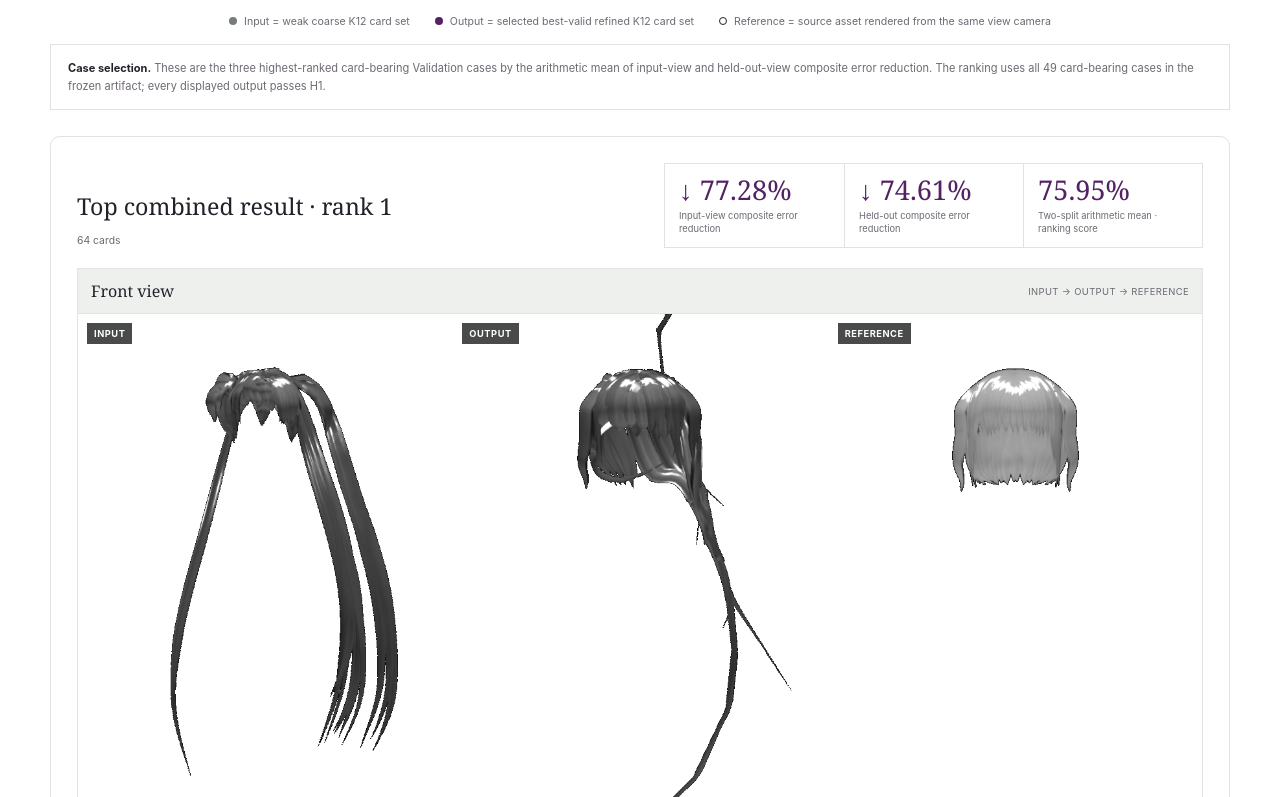
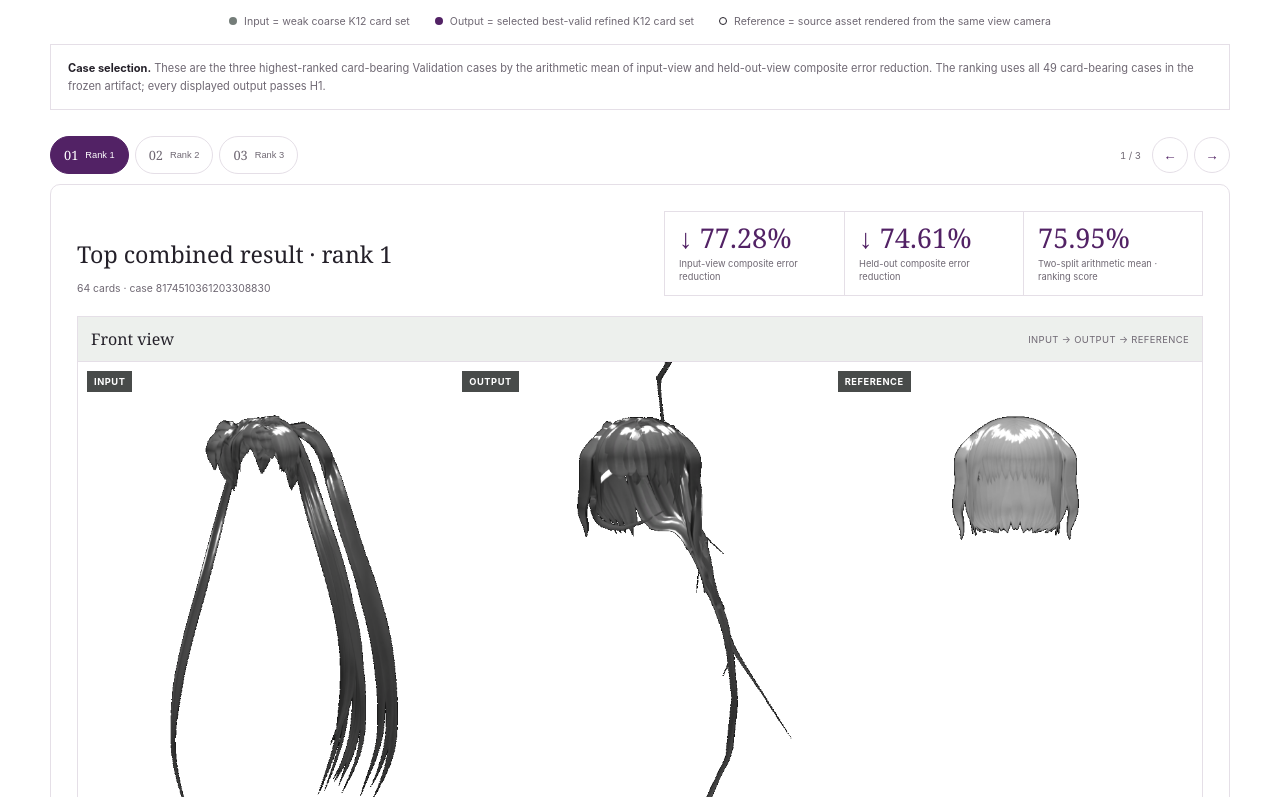
Before and after one commit to Xinyi-0916/research-site, a React (Vite) app: page / in a window 1280 px wide. Shown: the part 4843-5640 px from the top of the page. Built offline with nearby package versions, Linux system fonts and the light colour scheme.

Commit message:
Turn visual results into case carousel

```diff
--- a/src/ResearchSite.jsx
+++ b/src/ResearchSite.jsx
@@ -1,4 +1,4 @@
-import { useEffect, useRef } from 'react'
+import { useEffect, useRef, useState } from 'react'
 import { evaluation, findings, limitations, overviewDemonstration, person, project, rendererDemonstration, sections } from './data/siteData'
 
 const Arrow = () => <span aria-hidden="true">↗</span>
@@ -63,14 +63,23 @@ function OverviewDemonstration() {
 }
 
 function RefinerVisualResults() {
+  const [activeDemo, setActiveDemo] = useState(0)
+  const demo = evaluation.demonstrations[activeDemo]
+  const moveDemo = (direction) => setActiveDemo((current) => (current + direction + evaluation.demonstrations.length) % evaluation.demonstrations.length)
   return (
     <div className="refiner-visual-results" id="demonstrations">
       <h3 className="subsection-title">Visual results</h3>
       <p className="subsection-note">Each example uses the same two input cameras—Front and Side (right)—for a direct, consistent comparison.</p>
       <div className="input-output-key"><span><i className="weak-dot" /> Input = weak coarse K12 card set</span><span><i className="refined-dot" /> Output = selected best-valid refined K12 card set</span><span><i className="gt-dot" /> Reference = source asset rendered from the same view camera</span></div>
       <p className="demonstration-selection"><strong>Case selection.</strong> {evaluation.demonstrationSelection}</p>
-      <div className="demo-list">
-        {evaluation.demonstrations.map((demo) => <article className="demo-case" key={demo.caseId}><header><div><h3>{demo.label}</h3><span className="card-count">{demo.cards}</span></div><div className="case-reductions"><div><strong>↓ {demo.reductions.input}</strong><span>Input-view composite error reduction</span></div><div><strong>↓ {demo.reductions.heldout}</strong><span>Held-out composite error reduction</span></div><div><strong>{demo.reductions.combined}</strong><span>Two-split arithmetic mean · ranking score</span></div></div></header><div className="pair-grid">{demo.pairs.map((pair) => <ComparisonPair key={pair.view} pair={pair} />)}</div></article>)}
+      <div className="demo-carousel">
+        <div className="carousel-toolbar">
+          <div className="carousel-tabs" role="tablist" aria-label="Select a visual result case">
+            {evaluation.demonstrations.map((item, index) => <button type="button" role="tab" aria-selected={index === activeDemo} className={index === activeDemo ? 'active' : ''} onClick={() => setActiveDemo(index)} key={item.caseId}><b>{String(index + 1).padStart(2, '0')}</b><span>Rank {index + 1}</span></button>)}
+          </div>
+          <div className="carousel-controls"><span>{activeDemo + 1} / {evaluation.demonstrations.length}</span><button type="button" onClick={() => moveDemo(-1)} aria-label="Previous visual result">←</button><button type="button" onClick={() => moveDemo(1)} aria-label="Next visual result">→</button></div>
+        </div>
+        <article className="demo-case" key={demo.caseId} aria-live="polite"><header><div><h3>{demo.label}</h3><span className="card-count">{demo.cards} · case {demo.caseId}</span></div><div className="case-reductions"><div><strong>↓ {demo.reductions.input}</strong><span>Input-view composite error reduction</span></div><div><strong>↓ {demo.reductions.heldout}</strong><span>Held-out composite error reduction</span></div><div><strong>{demo.reductions.combined}</strong><span>Two-split arithmetic mean · ranking score</span></div></div></header><div className="pair-grid">{demo.pairs.map((pair) => <ComparisonPair key={pair.view} pair={pair} />)}</div></article>
       </div>
       <div className="metric-guide">
         <header><strong>How to read the view metrics</strong><span>Input → refined output</span></header>
--- a/src/styles.css
+++ b/src/styles.css
@@ -216,6 +216,19 @@ th:first-child { text-align: left; }
 .production-audit td { color: var(--green); font-weight: 700; }
 
 .demo-list { display: grid; margin-top: 26px; gap: 34px; }
+.demo-carousel { margin-top: 26px; }
+.carousel-toolbar { display: flex; margin-bottom: 10px; align-items: stretch; justify-content: space-between; gap: 16px; }
+.carousel-tabs { display: flex; gap: 6px; }
+.carousel-tabs button { display: grid; min-width: 76px; padding: 9px 13px; grid-template-columns: auto auto; align-items: center; gap: 7px; border: 1px solid var(--line); border-radius: 999px; color: var(--muted); background: var(--panel); cursor: pointer; }
+.carousel-tabs button b { font-family: var(--serif); font-size: .8rem; font-weight: 400; }
+.carousel-tabs button span { font-size: .58rem; }
+.carousel-tabs button:hover, .carousel-tabs button.active { border-color: var(--green); color: white; background: var(--green); }
+.carousel-controls { display: flex; align-items: center; gap: 6px; }
+.carousel-controls > span { margin-right: 5px; color: var(--muted); font-size: .6rem; font-variant-numeric: tabular-nums; }
+.carousel-controls button { display: grid; width: 36px; height: 36px; place-items: center; border: 1px solid var(--line); border-radius: 50%; color: var(--green); background: var(--panel); cursor: pointer; }
+.carousel-controls button:hover { border-color: var(--green); color: white; background: var(--green); }
+.demo-carousel .demo-case { animation: case-in .22s ease-out; }
+@keyframes case-in { from { opacity: .3; transform: translateY(5px); } to { opacity: 1; transform: none; } }
 .input-output-key { display: flex; margin: -18px 0 26px; flex-wrap: wrap; gap: 10px 25px; color: var(--muted); font-size: .66rem; }
 .refiner-visual-results .subsection-title { margin-top: 0; }
 .refiner-visual-results .subsection-note { margin: -10px 0 14px; color: var(--muted); font-size: .7rem; }
@@ -227,7 +240,7 @@ th:first-child { text-align: left; }
 .input-output-key .refined-dot { background: var(--green); }
 .input-output-key .gt-dot { border: 1px solid var(--ink); background: white; }
 .metric-guide { border: 1px solid var(--line); background: var(--panel); }
-.demo-list + .metric-guide { margin-top: 34px; }
+.demo-list + .metric-guide, .demo-carousel + .metric-guide { margin-top: 34px; }
 .metric-guide > header { display: flex; padding: 13px 17px; align-items: center; justify-content: space-between; gap: 18px; border-bottom: 1px solid var(--line); }
 .metric-guide > header strong { font-family: var(--serif); font-size: 1.05rem; font-weight: 400; }
 .metric-guide > header span { color: var(--muted); font-size: .62rem; }
@@ -399,6 +412,11 @@ th:first-child { text-align: left; }
   .metrics { grid-template-columns: 1fr; }
   .metrics > div + div { border-top: 1px solid var(--line); border-left: 0; }
   .demo-case { padding: 12px; }
+  .carousel-toolbar { align-items: flex-end; }
+  .carousel-tabs { gap: 4px; }
+  .carousel-tabs button { min-width: 38px; padding: 8px 10px; grid-template-columns: 1fr; }
+  .carousel-tabs button span { display: none; }
+  .carousel-controls > span { display: none; }
   .demo-case > header { align-items: start; flex-direction: column; gap: 8px; }
   .case-reductions { width: 100%; margin-top: 5px; }
   .metric-guide > header { align-items: flex-start; flex-direction: column; gap: 4px; }
@@ -414,6 +432,7 @@ th:first-child { text-align: left; }
 
 @media (prefers-reduced-motion: reduce) {
   html { scroll-behavior: auto; }
+  .demo-carousel .demo-case { animation: none; }
 }
 
 /* Mathematical notation and quantitative charts */
```
